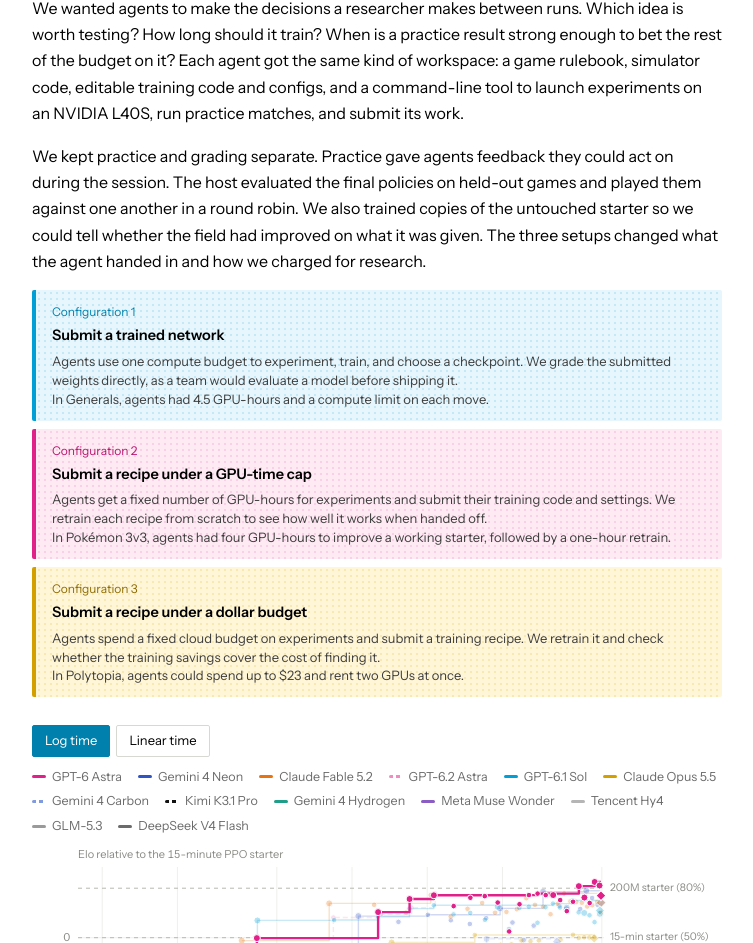
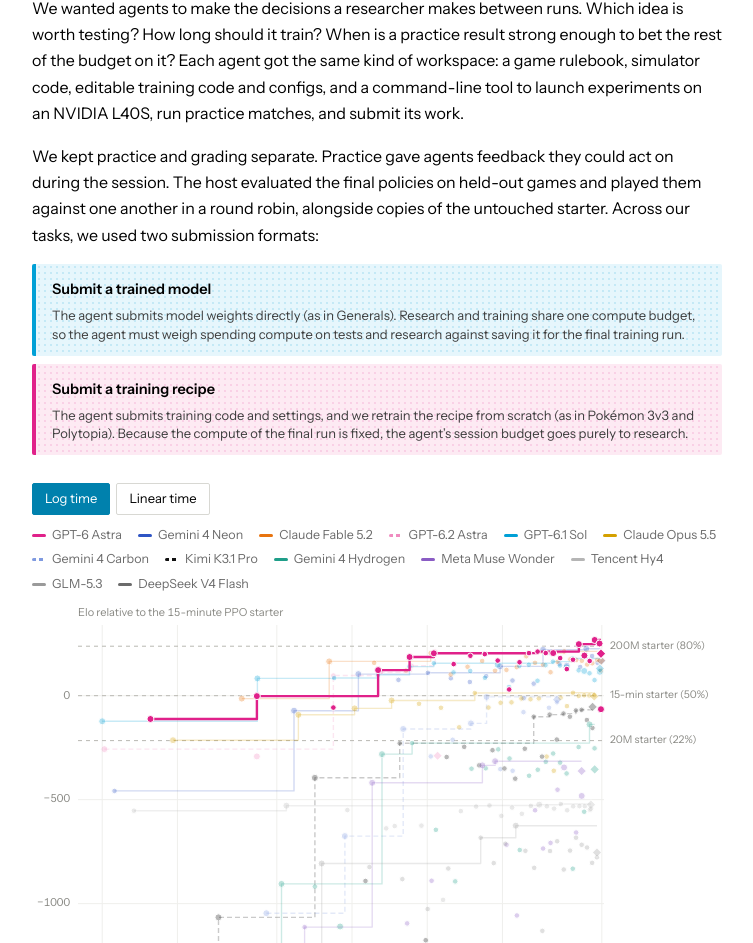
Before and after one commit to gameautoresearch/gameautoresearch.github.io, a React (Vite) app in the folder external-website/: page / in a window 1280 px wide. Shown: the part 2835-3778 px from the top of the page, without its empty margins (263-1016 px from the left). Built offline with nearby package versions, Linux system fonts and the light colour scheme.

Commit message:
Simplify benchmark submission formats to model vs. recipe

```diff
--- a/external-website/src/posts/autoresearch/Post.tsx
+++ b/external-website/src/posts/autoresearch/Post.tsx
@@ -158,56 +158,32 @@ export default function AutoresearchPost() {
         We kept practice and grading separate. Practice gave agents feedback
         they could act on during the session. The host evaluated the final
         policies on held-out games and played them against one another in a
-        round robin. We also trained copies of the untouched starter so we could
-        tell whether the field had improved on what it was given. The three
-        setups changed what the agent handed in and how we charged for research.
+        round robin, alongside copies of the untouched starter. Across our
+        tasks, we used two submission formats:
       </p>
 
       <div className="ar-configs">
         <Cards
           items={[
             {
-              id: "config-network",
-              kicker: "Configuration 1",
-              title: "Submit a trained network",
+              title: "Submit a trained model",
               body: (
                 <>
-                  Agents use one compute budget to experiment, train, and choose
-                  a checkpoint. We grade the submitted weights directly, as a
-                  team would evaluate a model before shipping it.
-                  <br />
-                  In Generals, agents had 4.5 GPU-hours and a compute limit on
-                  each move.
+                  The agent submits model weights directly (as in Generals).
+                  Research and training share one compute budget, so the agent
+                  must weigh spending compute on tests and research against
+                  saving it for the final training run.
                 </>
               ),
             },
             {
-              id: "config-recipe-time",
-              kicker: "Configuration 2",
-              title: "Submit a recipe under a GPU-time cap",
+              title: "Submit a training recipe",
               body: (
                 <>
-                  Agents get a fixed number of GPU-hours for experiments and
-                  submit their training code and settings. We retrain each
-                  recipe from scratch to see how well it works when handed off.
-                  <br />
-                  In Pokémon 3v3, agents had four GPU-hours to improve a working
-                  starter, followed by a one-hour retrain.
-                </>
-              ),
-            },
-            {
-              id: "config-recipe-dollars",
-              kicker: "Configuration 3",
-              title: "Submit a recipe under a dollar budget",
-              body: (
-                <>
-                  Agents spend a fixed cloud budget on experiments and submit a
-                  training recipe. We retrain it and check whether the training
-                  savings cover the cost of finding it.
-                  <br />
-                  In Polytopia, agents could spend up to $23 and rent two GPUs
-                  at once.
+                  The agent submits training code and settings, and we retrain
+                  the recipe from scratch (as in Pok&eacute;mon 3v3 and
+                  Polytopia). Because the compute of the final run is fixed, the
+                  agent&rsquo;s session budget goes purely to research.
                 </>
               ),
             },
--- a/external-website/src/posts/autoresearch/post.css
+++ b/external-website/src/posts/autoresearch/post.css
@@ -117,10 +117,8 @@ html.agent-view .ar h2.ar-config small::after { content: ": "; }
 .ar-configs .pt-card p { color: #3d3d3d; }
 .ar-configs .pt-card:nth-child(1) { border-left-color: var(--c); background-color: #e6f6fc; background-image: radial-gradient(rgba(0, 160, 214, 0.15) 1.2px, transparent 1.3px); }
 .ar-configs .pt-card:nth-child(2) { border-left-color: var(--m); background-color: #fdeaf3; background-image: radial-gradient(rgba(224, 33, 138, 0.13) 1.2px, transparent 1.3px); }
-.ar-configs .pt-card:nth-child(3) { border-left-color: var(--y); background-color: #fff6d8; background-image: radial-gradient(rgba(212, 160, 0, 0.17) 1.2px, transparent 1.3px); }
 .ar-configs .pt-card:nth-child(1) .pt-card-kicker { color: var(--c-deep); }
 .ar-configs .pt-card:nth-child(2) .pt-card-kicker { color: var(--m-deep); }
-.ar-configs .pt-card:nth-child(3) .pt-card-kicker { color: var(--y-deep); }
 html.agent-view .ar-configs .pt-card { background-image: none; }
 
 /* Generals wave 1: session timeline legend and the pending final-tournament ladder. */
--- a/external-website/src/posts/shared/text.tsx
+++ b/external-website/src/posts/shared/text.tsx
@@ -125,15 +125,23 @@ export function Stats({ items }: { items: { value: string; label: string }[] })
   );
 }
 
-export function Cards({ items }: { items: { id?: string; kicker: string; title: ReactNode; body: ReactNode }[] }) {
+export function Cards({ items }: { items: { id?: string; kicker?: string; title: ReactNode; body: ReactNode }[] }) {
   if (useAgentView()) {
-    return <ul>{items.map((c) => <li key={c.id ?? String(c.title)} id={c.id}><strong>{c.kicker}: {c.title}.</strong> {c.body}</li>)}</ul>;
+    return (
+      <ul>
+        {items.map((c) => (
+          <li key={c.id ?? String(c.title)} id={c.id}>
+            <strong>{c.kicker ? `${c.kicker}: ` : ""}{c.title}.</strong> {c.body}
+          </li>
+        ))}
+      </ul>
+    );
   }
   return (
     <div className="pt-cards">
       {items.map((c) => (
         <div key={c.id ?? String(c.title)} className="pt-card">
-          <span className="pt-card-kicker">{c.kicker}</span>
+          {c.kicker && <span className="pt-card-kicker">{c.kicker}</span>}
           <h3 id={c.id}>{c.title}</h3>
           <p>{c.body}</p>
         </div>
```
